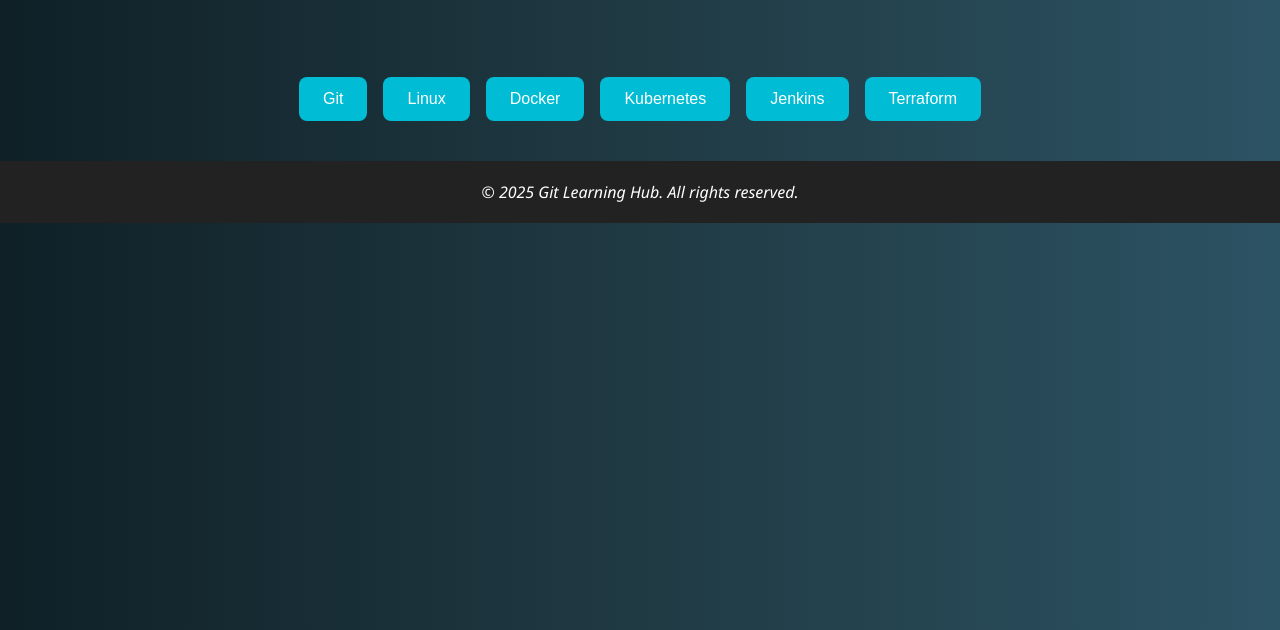
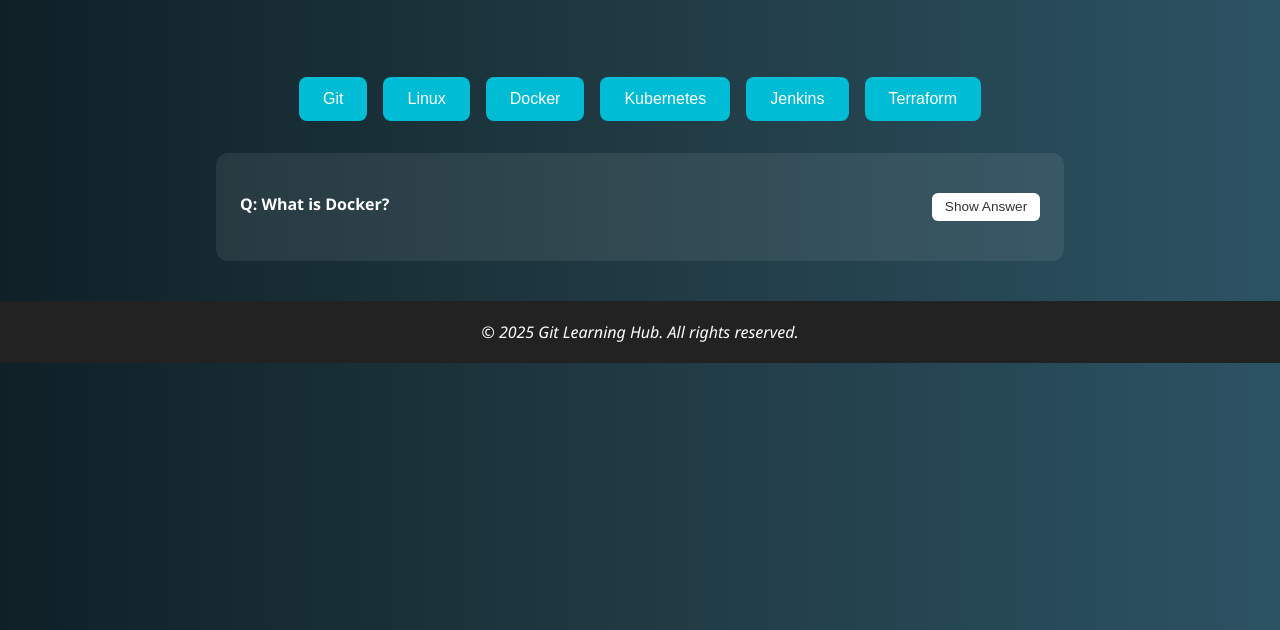
Before and after one commit to vaibhav0342/LearnNext, a plain HTML site: page index.html in a window 1280 px wide. Both pictures are taken after a click on the button "Docker". Shown: the part 170-800 px from the top of the page. Drawn offline with Linux system fonts and the light colour scheme.

Commit message:
Update index.html

```diff
--- a/index.html
+++ b/index.html
@@ -590,6 +590,16 @@
 </div>
   </div>
 
+  <div class="question-box" id="docker">
+  <div class="question">
+    <strong>Q: What is Docker?</strong>
+    <button class="show-answer" onclick="toggleAnswer('docker-a1')">Show Answer</button>
+  </div>
+  <div class="answer" id="docker-a1">
+    Docker is a containerization platform used to package applications and their dependencies into containers.
+  </div>
+</div>
+
   <div class="question-box" id="kubernetes">
     <div class="question">
       <strong>Q: What is Kubernetes?</strong>
```
